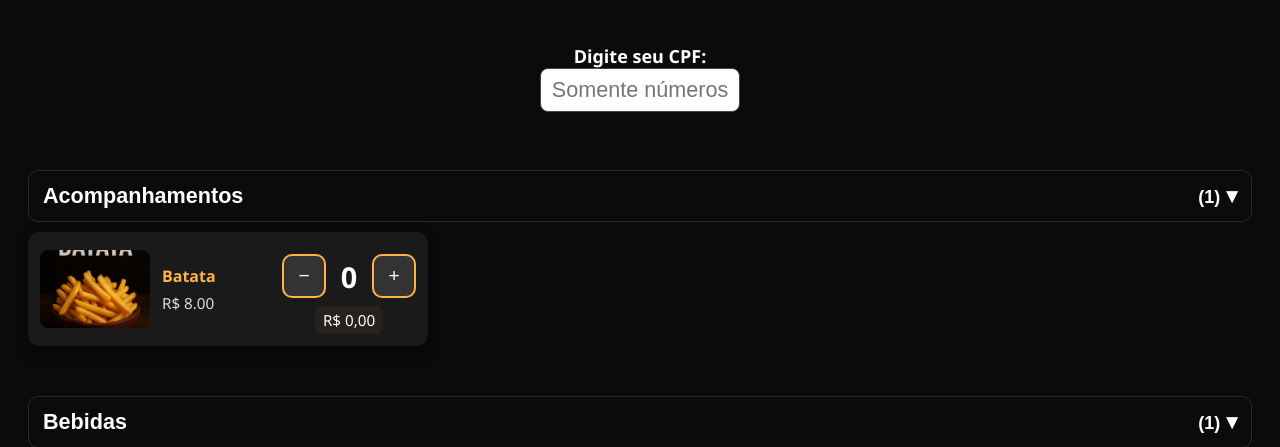
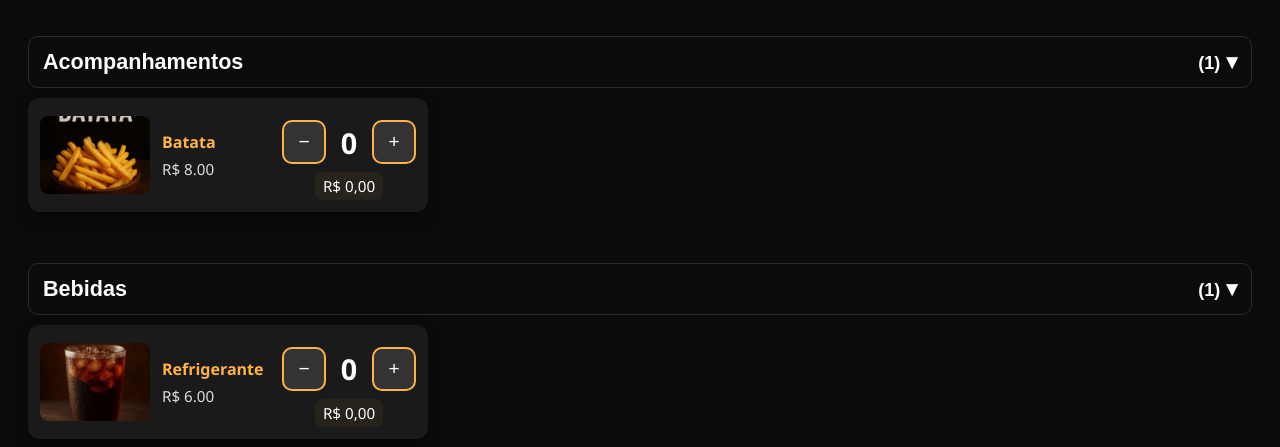
Before and after one commit to 71996376290r-sketch/nachapadelivery-txt, a Flask app: page / in a window 1280 px wide. Shown: the part 83-530 px from the top of the page. Run offline with Flask 3, Linux system fonts and the light colour scheme.

Commit message:
Atualizar o pedido.html

```diff
--- a/templates/pedido.html
+++ b/templates/pedido.html
@@ -39,10 +39,7 @@
 
   <main class="container">
 
-    <div class="cpf-box">
-      <label for="cpf"><strong>Digite seu CPF:</strong></label><br>
-      <input id="cpf" name="cpf" type="text" maxlength="11" placeholder="Somente números" required>
-    </div>
+
 
     {% for grupo in produtos|groupby('categoria') %}
       <section class="categoria" id="cat-{{ loop.index }}">
```
